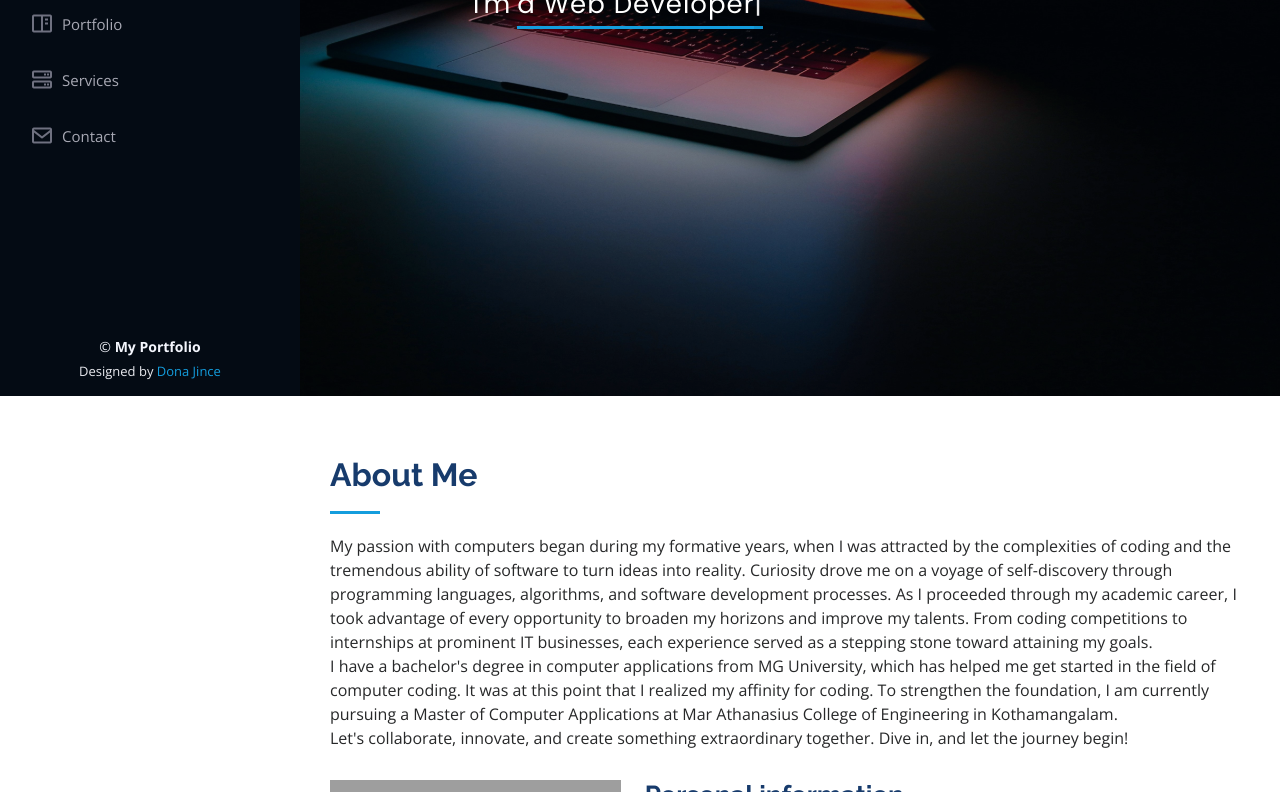
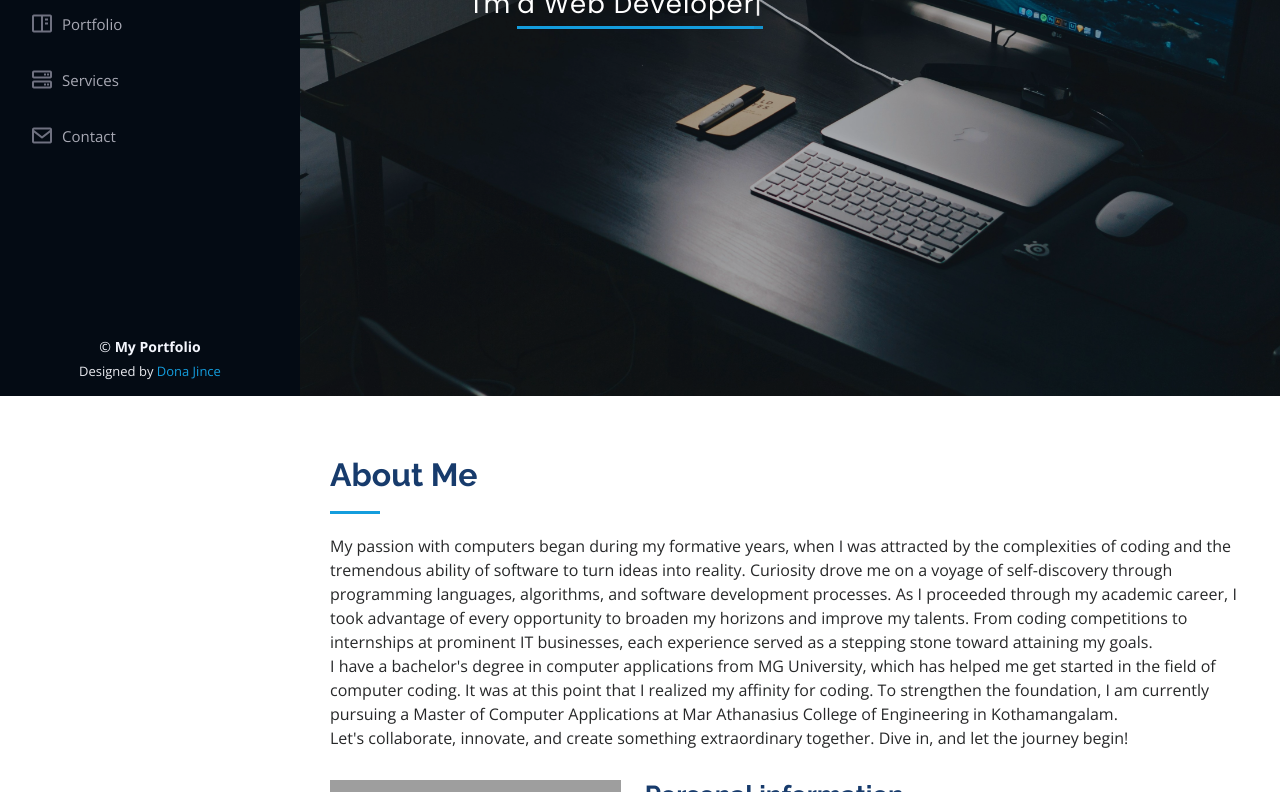
Before and after one commit to DonaJince/DonaJince, a plain HTML site: page index.html in a window 1280 px wide. Shown: the part 404-1196 px from the top of the page. Drawn offline with nearby package versions, Linux system fonts and the light colour scheme; grey boxes are pictures that could not be loaded.

Commit message:
Update style.css

```diff
--- a/assets/css/style.css
+++ b/assets/css/style.css
@@ -241,7 +241,7 @@ h6 {
 #hero {
   width: 100%;
   height: 100vh;
-  background: url("cover1.jpg") top center;
+  background: url("cover4.jpg") top center;
   background-size: cover;
 }
 
```
